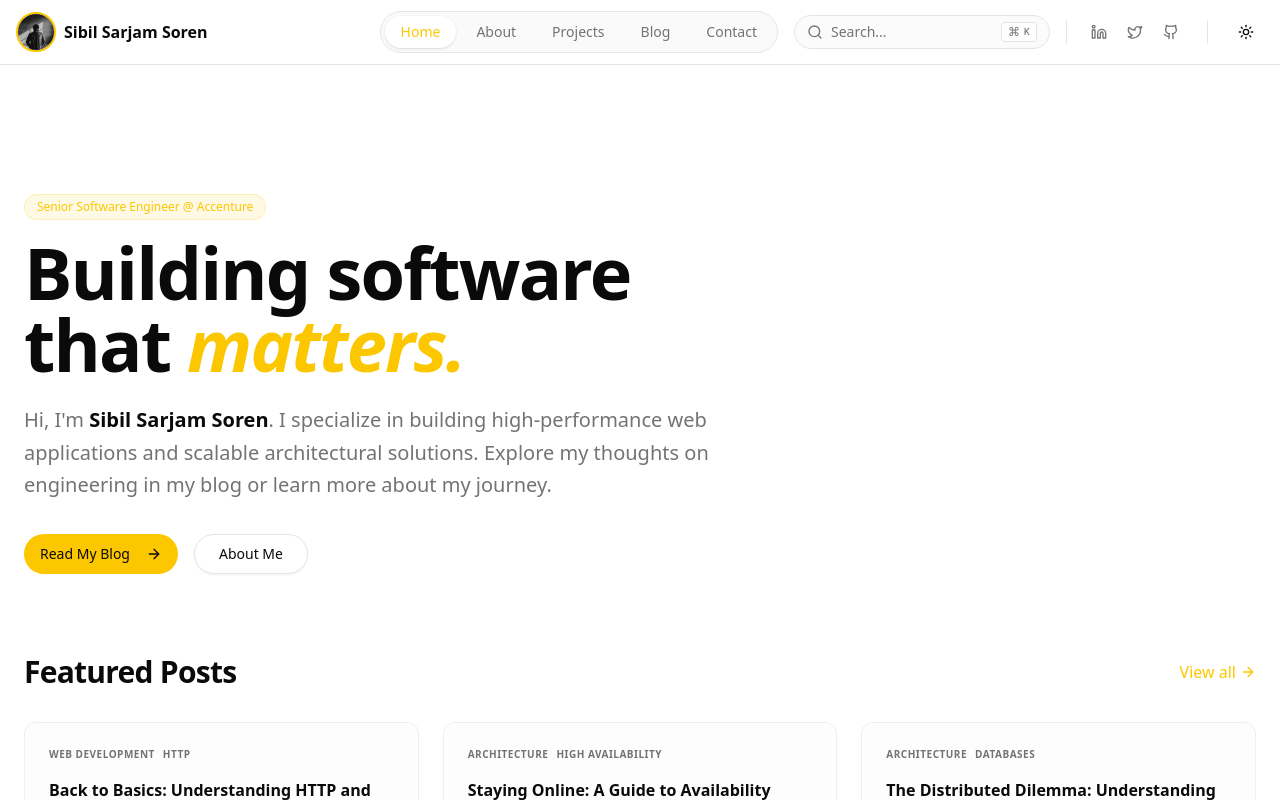
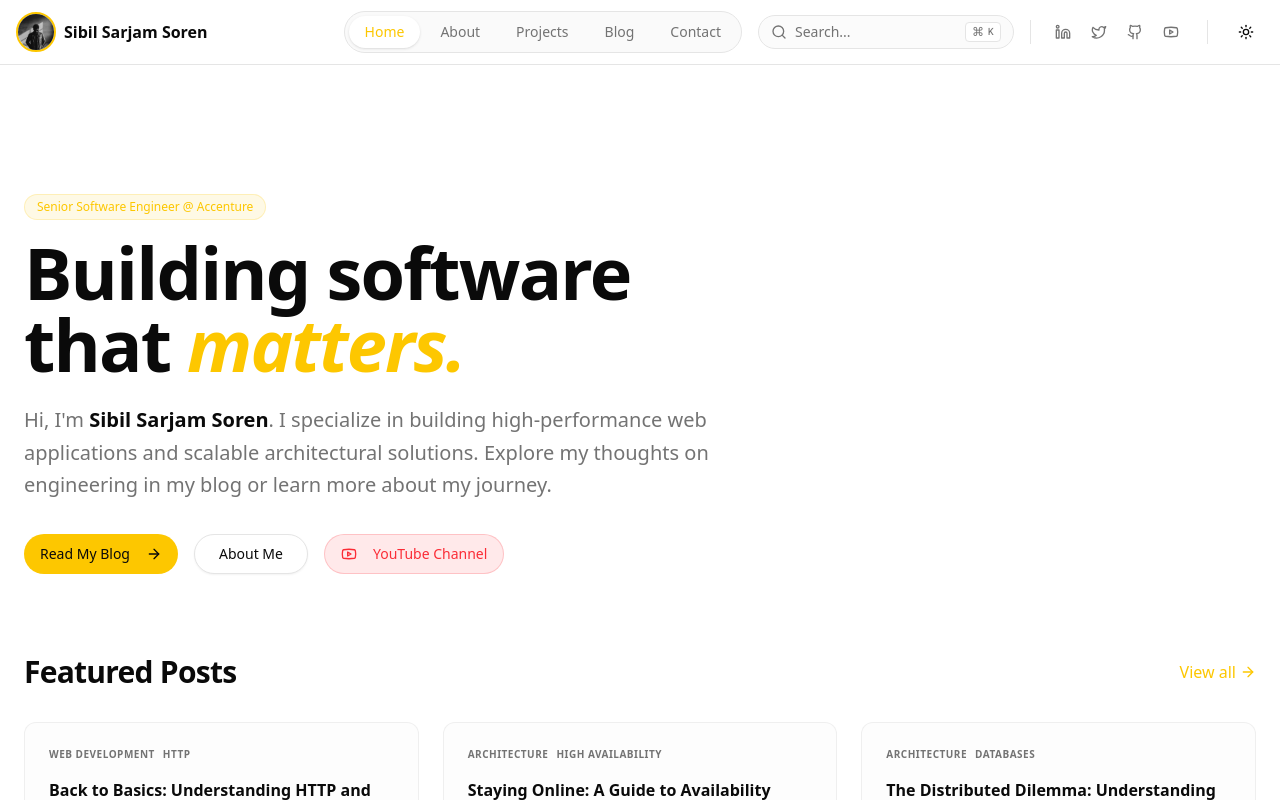
Before and after one commit to SibilSoren/personal-blog, a Next.js app: page / in a window 1280 px wide. Shown: the top 800 px of the page. Built offline with nearby package versions, Linux system fonts and the light colour scheme.

Commit message:
feat(ui): add YouTube channel links to navigation, footer, and hero section

```diff
--- a/src/app/page.tsx
+++ b/src/app/page.tsx
@@ -4,7 +4,7 @@ import { getAllBlogPosts } from "@/lib/blog";
 import Link from "next/link";
 import { Card, CardHeader, CardTitle, CardDescription, CardContent } from "@/components/ui/card";
 import { Badge } from "@/components/ui/badge";
-import { ArrowRight } from "lucide-react";
+import { ArrowRight, Youtube } from "lucide-react";
 import Image from "next/image";
 import { projects } from "@/content/projects";
 
@@ -53,6 +53,11 @@ export default function Home() {
               </Button>
               <Button asChild variant="outline" size="lg" className="rounded-full">
                 <Link href="/about">About Me</Link>
+              </Button>
+              <Button asChild variant="secondary" size="lg" className="rounded-full bg-red-500/10 text-red-500 hover:bg-red-500/20 border border-red-500/20">
+                <Link href="https://www.youtube.com/@CodewithSibil" target="_blank">
+                  <Youtube className="mr-2 h-5 w-5" /> YouTube Channel
+                </Link>
               </Button>
             </div>
           </div>
--- a/src/components/layout/footer.tsx
+++ b/src/components/layout/footer.tsx
@@ -2,12 +2,13 @@ import Link from "next/link"
 import { Container } from "./container"
 import { Input } from "@/components/ui/input"
 import { Button } from "@/components/ui/button"
-import { Github, Linkedin, Twitter, Heart } from "lucide-react"
+import { Github, Linkedin, Twitter, Youtube, Heart } from "lucide-react"
 
 const socialLinks = [
   { icon: Linkedin, href: "https://www.linkedin.com/in/sibilsarjamsoren/", label: "LinkedIn" },
   { icon: Twitter, href: "https://x.com/sibil_soren_dev", label: "Twitter" },
   { icon: Github, href: "https://github.com/SibilSoren", label: "GitHub" },
+  { icon: Youtube, href: "https://www.youtube.com/@CodewithSibil", label: "YouTube" },
 ]
 
 export function Footer() {
--- a/src/components/layout/header.tsx
+++ b/src/components/layout/header.tsx
@@ -4,7 +4,7 @@ import Link from "next/link"
 import { usePathname } from "next/navigation"
 import { ModeToggle } from "@/components/mode-toggle"
 import { cn } from "@/lib/utils"
-import { Github, Linkedin, Twitter, Menu, X } from "lucide-react"
+import { Github, Linkedin, Twitter, Youtube, Menu, X } from "lucide-react"
 
 const navItems = [
   { name: "Home", href: "/" },
@@ -18,6 +18,7 @@ const socialLinks = [
   { icon: Linkedin, href: "https://www.linkedin.com/in/sibilsarjamsoren/", label: "LinkedIn" },
   { icon: Twitter, href: "https://x.com/sibil_soren_dev", label: "Twitter" },
   { icon: Github, href: "https://github.com/SibilSoren", label: "GitHub" },
+  { icon: Youtube, href: "https://www.youtube.com/@CodewithSibil", label: "YouTube" },
 ]
 
 import { SpotlightSearch } from "@/components/search/spotlight-search"
```
